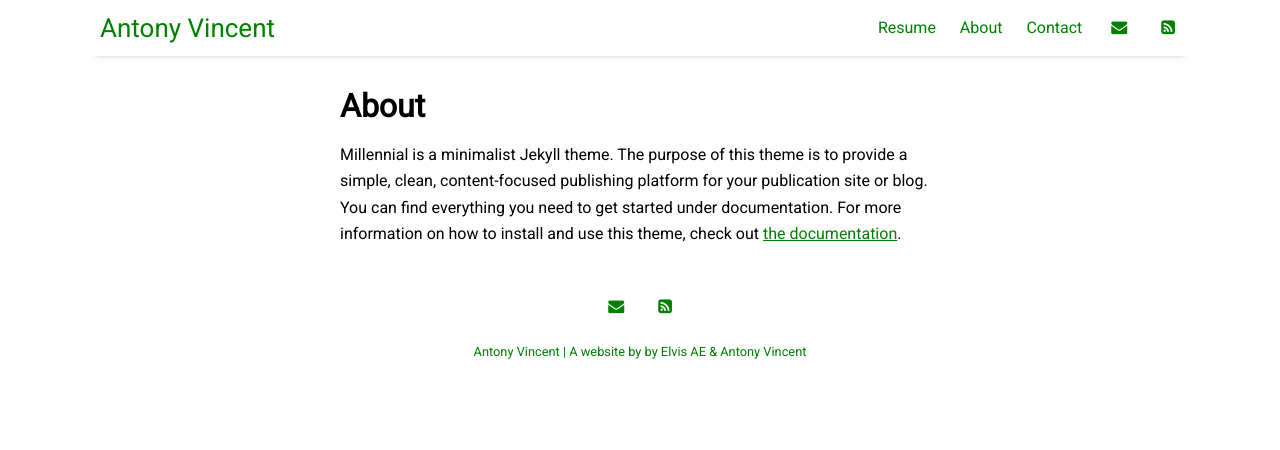
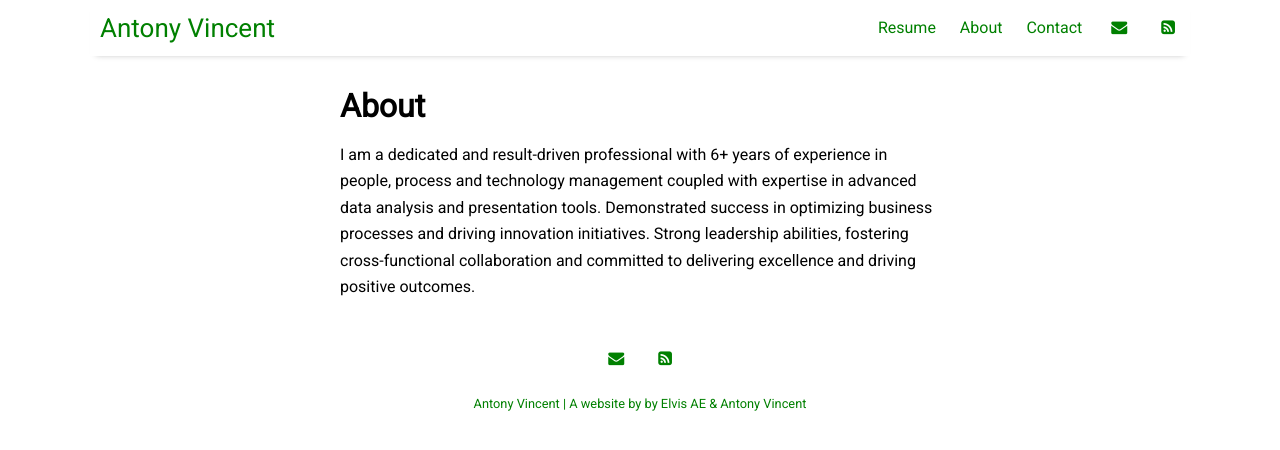
Before and after one commit to otherelvis/subzer0.github.io, a Jekyll site: the page built from pages/about.md, in a window 1280 px wide. Shown: the top 450 px of the page. Built offline with Jekyll 4.4.1, drawn with Linux system fonts in a browser that asks for light colours; nearby versions of some CDN libraries.

Commit message:
Update about.md

```diff
--- a/pages/about.md
+++ b/pages/about.md
@@ -2,6 +2,7 @@
 layout: page
 title: About
 permalink: /about
+date: 2024-05-27
 ---
 
-Millennial is a minimalist Jekyll theme. The purpose of this theme is to provide a simple, clean, content-focused publishing platform for your publication site or blog. You can find everything you need to get started under documentation. For more information on how to install and use this theme, check out [the documentation]({{ site.github.url }}{% post_url 2016-10-10-getting-started %}).
+I am a dedicated and result-driven professional with 6+ years of experience in people, process and technology management coupled with expertise in advanced data analysis and presentation tools. Demonstrated success in optimizing business processes and driving innovation initiatives. Strong leadership abilities, fostering cross-functional collaboration and committed to delivering excellence and driving positive outcomes.
```
